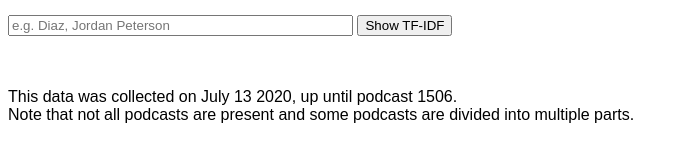
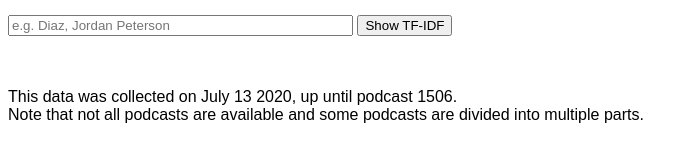
Before and after one commit to barthaak/JREcaptions, a Django app: page / in a window 1280 px wide. Shown: the part 416-578 px from the top of the page, without its empty margins (0-694 px from the left). Run offline with Django 3.2, Linux system fonts and the light colour scheme.

```diff
--- a/src/templates/home.html
+++ b/src/templates/home.html
@@ -55,7 +55,7 @@
     <br>
     <br>
     <p>This data was collected on July 13 2020, up until podcast 1506. <br>
-    Note that not all podcasts are present and some podcasts are divided into multiple parts.</p>
+    Note that not all podcasts are available and some podcasts are divided into multiple parts.</p>
 
 </body>
 </html>
```
Also changed, not shown: mediaMD/jregif.gif.
